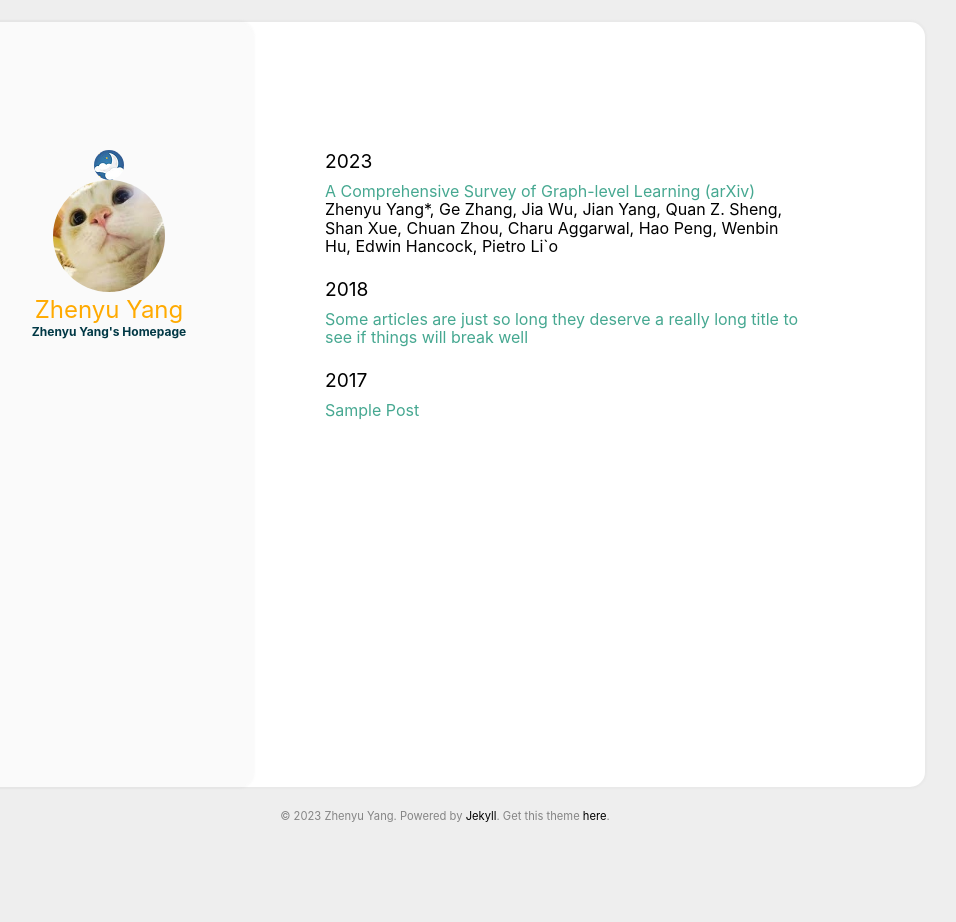
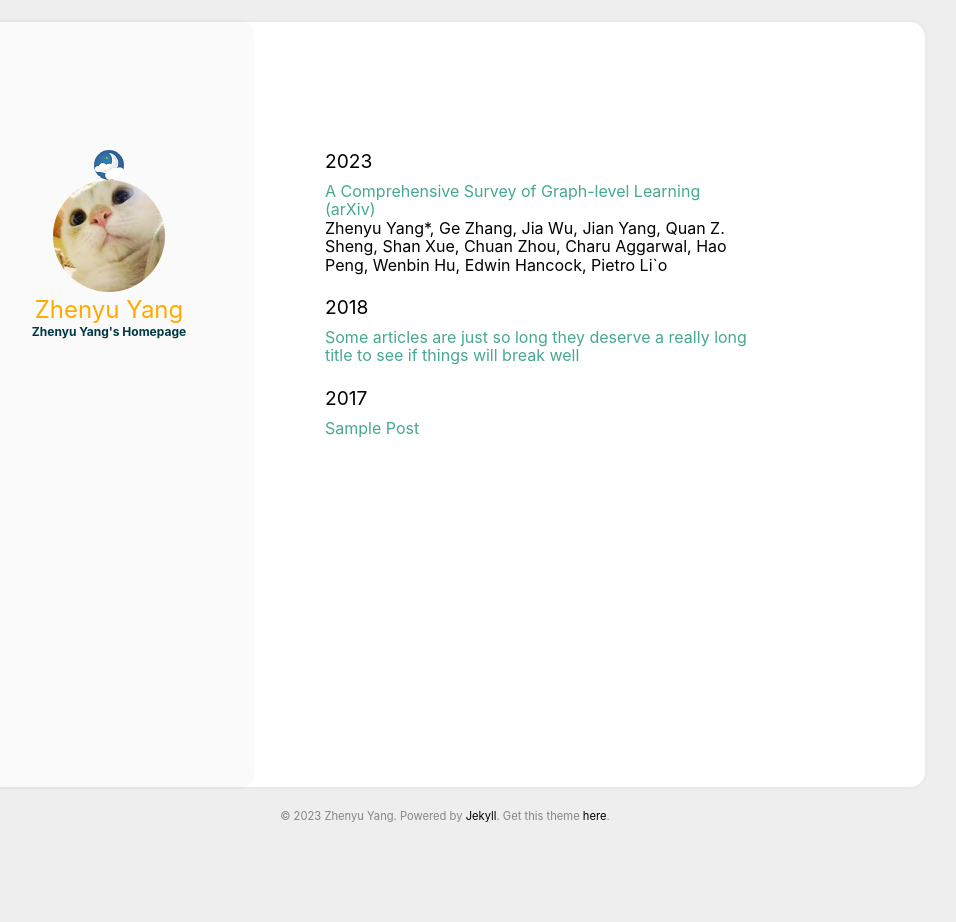
Before and after one commit to ZhenyuYangMQ/ZhenyuYangMQ.github.io, a Jekyll site: the page built from index.html, in a window 1280 px wide. Shown: the whole page, without its empty margins (195-1151 px from the left). Built offline with Jekyll 4.4.1, drawn with Linux system fonts in a browser that asks for light colours.

Commit message:
Update main.scss

```diff
--- a/assets/css/main.scss
+++ b/assets/css/main.scss
@@ -242,7 +242,7 @@ img {
     }
 
     @include breakpoint(medium) {
-        max-width: 39rem;
+        max-width: 33rem;
         margin-top: 5rem;
     }
 
```
